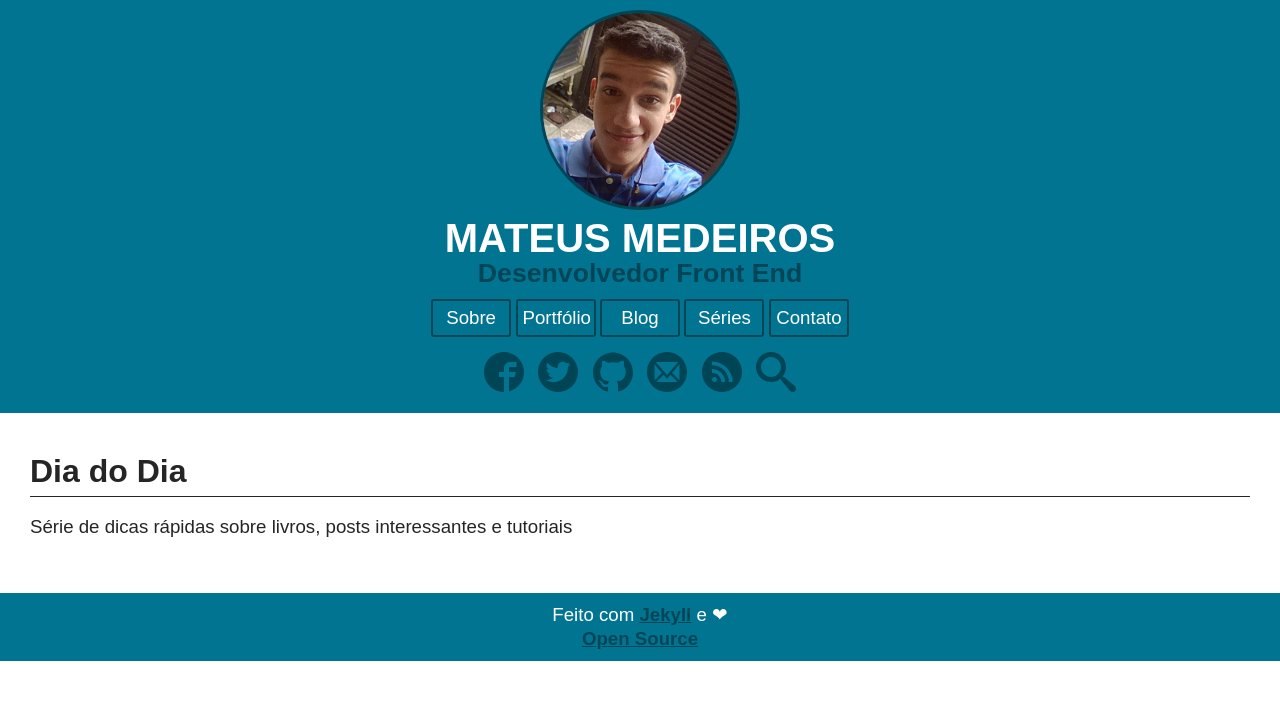
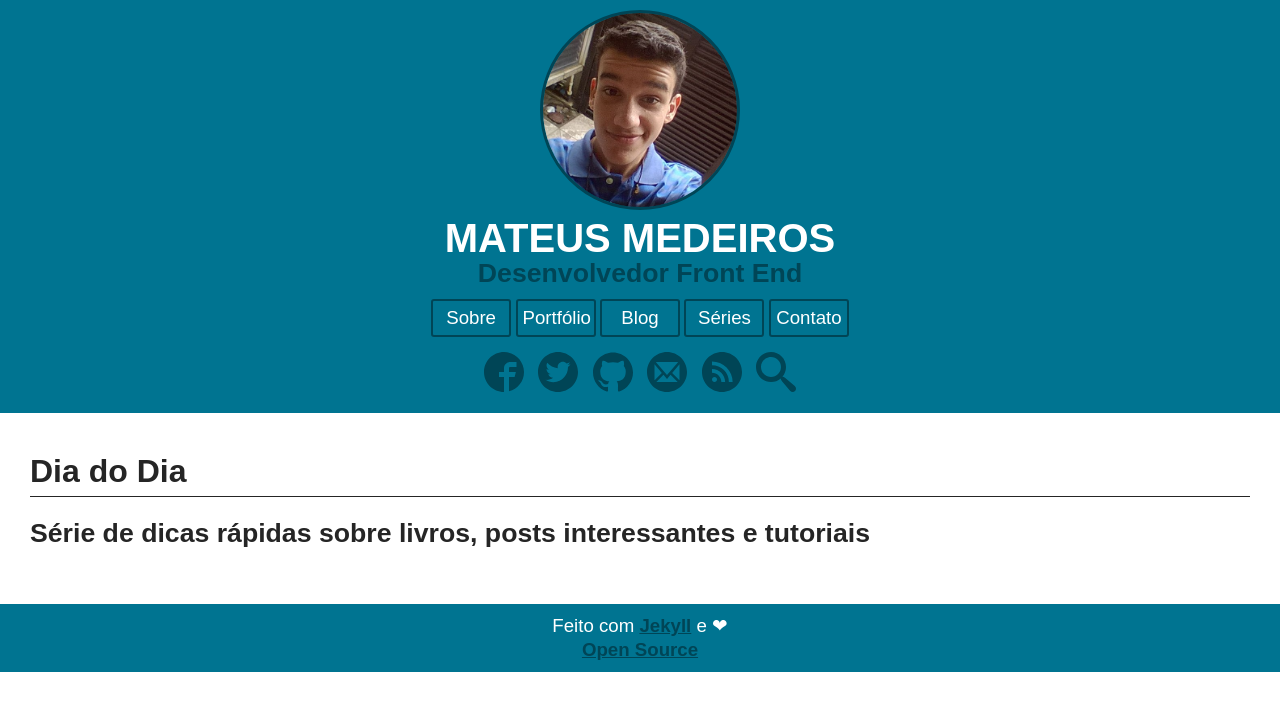
Before and after one commit to mateussmedeiros/mateussmedeiros.github.io, a Jekyll site: the page built from dica-do-dia.html, in a window 1280 px wide. Shown: the top 711 px of the page. Built offline with Jekyll 4.4.1, drawn with Linux system fonts in a browser that asks for light colours.

```diff
--- a/dica-do-dia.html
+++ b/dica-do-dia.html
@@ -5,7 +5,7 @@ description: Série de dicas rápidas sobre livros, posts interessantes e tutori
 permalink: /dica-do-dia/
 ---
 
-<p> Série de dicas rápidas sobre livros, posts interessantes e tutoriais </p>
+<h2> Série de dicas rápidas sobre livros, posts interessantes e tutoriais </h2>
 
 <div class="categories-list">
 {% assign categories_list = site.categories %}
--- a/tags.html
+++ b/tags.html
@@ -5,7 +5,7 @@ description: Procure os assuntos pelas tags usadas no blog
 permalink: /tags/
 ---
 
-<p> Procure os assuntos pelas tags usadas no blog </p>
+<h2> Procure os assuntos pelas tags usadas no blog </h2>
 
 <div class="tags-list">
 {% assign tags_list = site.tags %}
```
